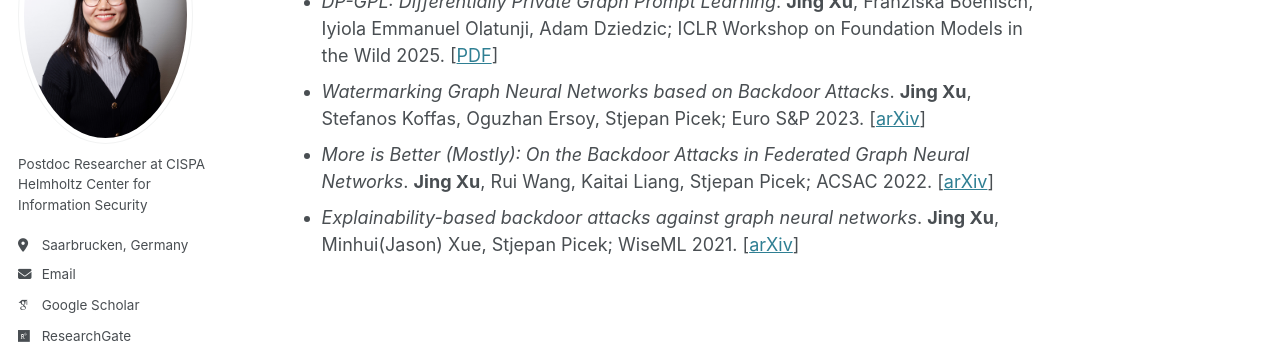
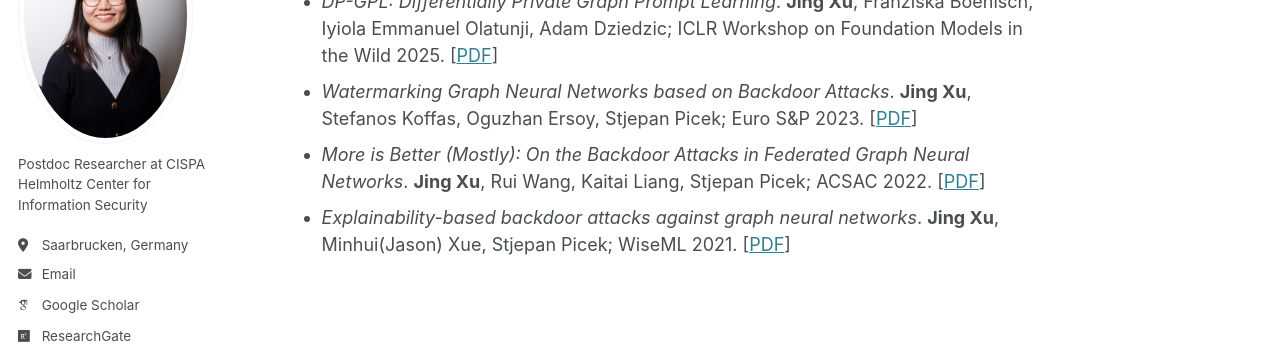
Before and after one commit to xujing1994/xujing1994.github.io, a Jekyll site: the page built from _pages/about.md, in a window 1280 px wide and 900 px high, scrolled down 1141 px. Shown: the part 220-564 px from the top of the window. Built offline with Jekyll 4.4.1, drawn with Linux system fonts in a browser that asks for light colours; some web fonts are replaced.

Commit message:
Fix PDF links for Jing Xu's publications

```diff
--- a/_pages/about.md
+++ b/_pages/about.md
@@ -36,6 +36,6 @@ Selected Publications
 * *Efficient and Privacy-Preserving Soft Prompt Transfer for LLMs*. Xun Wang*, **Jing Xu**, Franziska Boenisch, Michael Backes, Christopher A. Choquette-Choo, Adam Dziedzic; ICML 2025. [[PDF](https://openreview.net/pdf?id=WnTGpncrxK)]
 * *ADAGE: Active Defenses Against GNN Extraction*. **Jing Xu**, Franziska Boenisch, Adam Dziedzic; [[arXiv](https://arxiv.org/pdf/2503.00065)]
 * *DP-GPL: Differentially Private Graph Prompt Learning*. **Jing Xu**, Franziska Boenisch, Iyiola Emmanuel Olatunji, Adam Dziedzic; ICLR Workshop on Foundation Models in the Wild 2025. [[PDF](https://openreview.net/pdf?id=W8nrK1ajDH)]
-* *Watermarking Graph Neural Networks based on Backdoor Attacks*. **Jing Xu**, Stefanos Koffas, Oguzhan Ersoy, Stjepan Picek; Euro S&P 2023. [[arXiv](https://arxiv.org/abs/2110.11024)]
-* *More is Better (Mostly): On the Backdoor Attacks in Federated Graph Neural Networks*. **Jing Xu**, Rui Wang, Kaitai Liang, Stjepan Picek; ACSAC 2022. [[arXiv](https://arxiv.org/abs/2202.03195)]
-* *Explainability-based backdoor attacks against graph neural networks*. **Jing Xu**, Minhui(Jason) Xue, Stjepan Picek; WiseML 2021. [[arXiv](https://arxiv.org/abs/2104.03674)]
+* *Watermarking Graph Neural Networks based on Backdoor Attacks*. **Jing Xu**, Stefanos Koffas, Oguzhan Ersoy, Stjepan Picek; Euro S&P 2023. [[PDF](https://ieeexplore.ieee.org/stamp/stamp.jsp?tp=&arnumber=10190545)]
+* *More is Better (Mostly): On the Backdoor Attacks in Federated Graph Neural Networks*. **Jing Xu**, Rui Wang, Kaitai Liang, Stjepan Picek; ACSAC 2022. [[PDF](https://dl.acm.org/doi/pdf/10.1145/3564625.3567999)]
+* *Explainability-based backdoor attacks against graph neural networks*. **Jing Xu**, Minhui(Jason) Xue, Stjepan Picek; WiseML 2021. [[PDF](https://dl.acm.org/doi/pdf/10.1145/3468218.3469046)]
```
